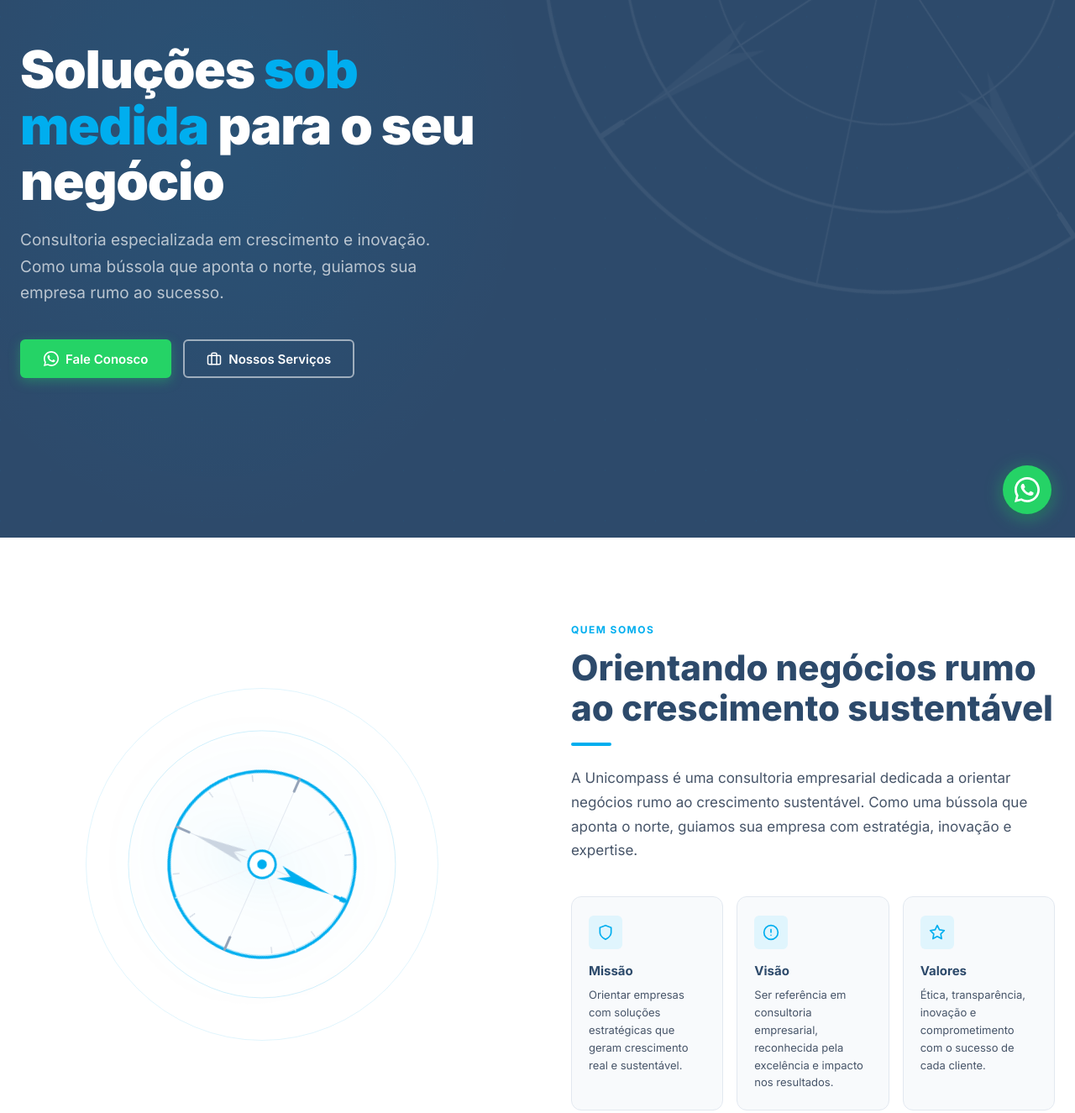
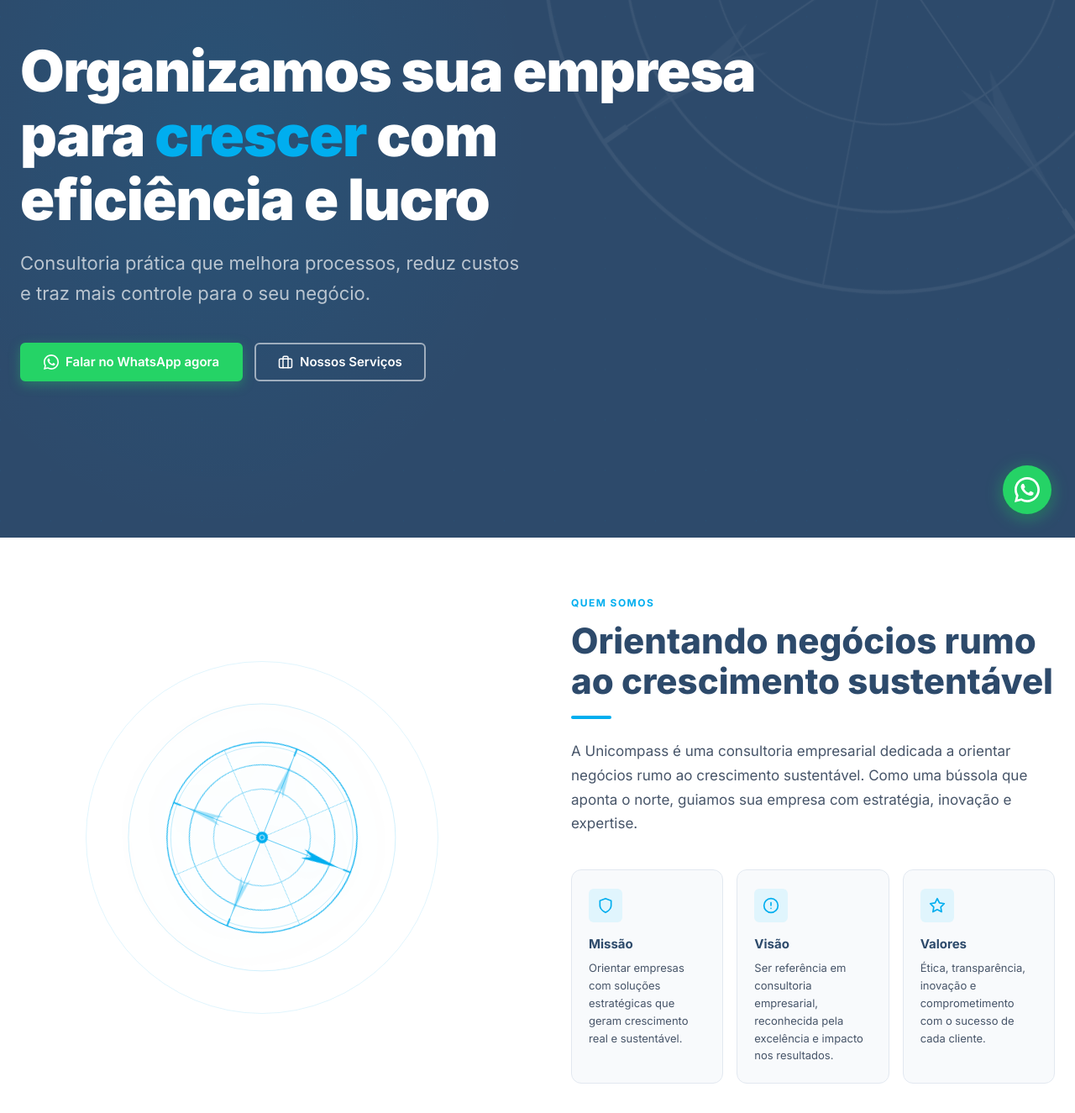
Before and after one commit to enricodfa/siteunicompass, a plain HTML site: page index.html in a window 1280 px wide. Shown: the part 160-1485 px from the top of the page at 84% size. Drawn offline with nearby package versions, Linux system fonts and the light colour scheme.

Commit message:
Add files via upload

```diff
--- a/index.html
+++ b/index.html
@@ -55,7 +55,7 @@
 
     html {
       scroll-behavior: smooth;
-      scroll-padding-top: 130px;
+      scroll-padding-top: 100px;
       font-size: 16px;
       -webkit-text-size-adjust: 100%;
     }
@@ -424,7 +424,7 @@
     .hero-content {
       position: relative;
       z-index: 2;
-      padding-block: 5rem;
+      padding-block: 6rem;
     }
 
     .hero-badge {
@@ -454,13 +454,15 @@
     }
 
     .hero-headline {
-      font-size: clamp(2.25rem, 6vw, 3.875rem);
+      font-size: clamp(2.5rem, 6.5vw, 4.25rem);
       font-weight: 900;
-      line-height: 1.08;
+      line-height: 1.12;
       color: var(--white);
       margin-bottom: 1.25rem;
-      max-width: 13ch;
       letter-spacing: -0.02em;
+    }
+    .hero-line-1, .hero-line-2, .hero-line-3 {
+      display: block;
     }
     .hero-headline .accent {
       color: var(--blue);
@@ -468,7 +470,7 @@
     }
 
     .hero-sub {
-      font-size: clamp(1rem, 2.5vw, 1.1875rem);
+      font-size: clamp(1.125rem, 2.75vw, 1.375rem);
       color: rgba(255,255,255,0.68);
       line-height: 1.65;
       max-width: 44ch;
@@ -489,7 +491,7 @@
     ============================================= */
     #sobre {
       background: var(--white);
-      padding-block: 6rem;
+      padding-block: 4rem;
     }
 
     .about-grid {
@@ -595,7 +597,7 @@
     ============================================= */
     #servicos {
       background: var(--off-white);
-      padding-block: 6rem;
+      padding-block: 4rem;
     }
 
     .services-header {
@@ -692,7 +694,7 @@
     ============================================= */
     #contato {
       background: var(--white);
-      padding-block: 6rem;
+      padding-block: 4rem;
     }
 
     .contact-grid {
@@ -1148,11 +1150,13 @@
 
 
           <h1 class="hero-headline reveal reveal-delay-1">
-            Soluções <span class="accent">sob medida</span> para o seu negócio
+            <span class="hero-line-1">Organizamos sua empresa</span>
+            <span class="hero-line-2">para <span class="accent">crescer</span> com</span>
+            <span class="hero-line-3">eficiência e lucro</span>
           </h1>
 
           <p class="hero-sub reveal reveal-delay-2">
-            Consultoria especializada em crescimento e inovação. Como uma bússola que aponta o norte, guiamos sua empresa rumo ao sucesso.
+            Consultoria prática que melhora processos, reduz custos e traz mais controle para o seu negócio.
           </p>
 
           <div class="hero-ctas reveal reveal-delay-3">
@@ -1164,7 +1168,7 @@
                 <path d="M17.472 14.382c-.297-.149-1.758-.867-2.03-.967-.273-.099-.471-.148-.67.15-.197.297-.767.966-.94 1.164-.173.199-.347.223-.644.075-.297-.15-1.255-.463-2.39-1.475-.883-.788-1.48-1.761-1.653-2.059-.173-.297-.018-.458.13-.606.134-.133.298-.347.446-.52.149-.174.198-.298.298-.497.099-.198.05-.371-.025-.52-.075-.149-.669-1.612-.916-2.207-.242-.579-.487-.5-.669-.51-.173-.008-.371-.01-.57-.01-.198 0-.52.074-.792.372-.272.297-1.04 1.016-1.04 2.479 0 1.462 1.065 2.875 1.213 3.074.149.198 2.096 3.2 5.077 4.487.709.306 1.262.489 1.694.625.712.227 1.36.195 1.871.118.571-.085 1.758-.719 2.006-1.413.248-.694.248-1.289.173-1.413-.074-.124-.272-.198-.57-.347z"/>
                 <path d="M12 0C5.373 0 0 5.373 0 12c0 2.125.554 4.121 1.523 5.854L0 24l6.335-1.502A11.94 11.94 0 0012 24c6.627 0 12-5.373 12-12S18.627 0 12 0zm0 21.818a9.796 9.796 0 01-5.006-1.372l-.357-.213-3.758.891.945-3.668-.233-.374A9.795 9.795 0 012.182 12c0-5.42 4.398-9.818 9.818-9.818S21.818 6.58 21.818 12 17.42 21.818 12 21.818z"/>
               </svg>
-              Fale Conosco
+              Falar no WhatsApp agora
             </a>
             <a href="#servicos" class="btn btn-outline-white">
               <svg xmlns="http://www.w3.org/2000/svg" width="18" height="18" viewBox="0 0 24 24" fill="none" stroke="currentColor" stroke-width="2" stroke-linecap="round" stroke-linejoin="round" aria-hidden="true"><rect width="20" height="14" x="2" y="7" rx="2"/><path d="M16 21V5a2 2 0 0 0-2-2h-4a2 2 0 0 0-2 2v16"/></svg>
@@ -1188,39 +1192,32 @@
               <div class="about-ring about-ring-2"></div>
               <div class="about-ring about-ring-3"></div>
               <!-- Main compass SVG -->
-              <svg class="about-compass-svg" viewBox="0 0 200 200" fill="none" xmlns="http://www.w3.org/2000/svg">
-                <circle cx="100" cy="100" r="96" stroke="#00AEEF" stroke-width="3"/>
+              <svg class="about-compass-svg" viewBox="0 0 400 400" fill="none" xmlns="http://www.w3.org/2000/svg">
+                <circle cx="200" cy="200" r="196" stroke="#00AEEF" stroke-width="2"/>
+                <circle cx="200" cy="200" r="150" stroke="#00AEEF" stroke-width="1.5"/>
+                <circle cx="200" cy="200" r="100" stroke="#00AEEF" stroke-width="1"/>
                 <!-- Cardinal lines -->
-                <line x1="100" y1="4"   x2="100" y2="196" stroke="#E2E8F0" stroke-width="1"/>
-                <line x1="4"   y1="100" x2="196" y2="100" stroke="#E2E8F0" stroke-width="1"/>
+                <line x1="200" y1="4"   x2="200" y2="396" stroke="#00AEEF" stroke-width="1"/>
+                <line x1="4"   y1="200" x2="396" y2="200" stroke="#00AEEF" stroke-width="1"/>
                 <!-- Ordinal lines -->
-                <line x1="32"  y1="32"  x2="168" y2="168" stroke="#F1F5F9" stroke-width="1"/>
-                <line x1="168" y1="32"  x2="32"  y2="168" stroke="#F1F5F9" stroke-width="1"/>
-                <!-- Cardinal ticks -->
-                <line x1="100" y1="4"   x2="100" y2="18"  stroke="#00AEEF" stroke-width="3" stroke-linecap="round"/>
-                <line x1="100" y1="182" x2="100" y2="196" stroke="#94A3B8" stroke-width="2.5" stroke-linecap="round"/>
-                <line x1="4"   y1="100" x2="18"  y2="100" stroke="#94A3B8" stroke-width="2.5" stroke-linecap="round"/>
-                <line x1="182" y1="100" x2="196" y2="100" stroke="#94A3B8" stroke-width="2.5" stroke-linecap="round"/>
-                <!-- N label -->
-                <text x="100" y="12" font-size="8" font-weight="700" fill="#00AEEF" text-anchor="middle" font-family="Inter,sans-serif">N</text>
-                <!-- North arrow (sky blue) -->
-                <polygon points="100,24 107,80 100,68 93,80" fill="#00AEEF"/>
-                <!-- South arrow (muted) -->
-                <polygon points="100,176 107,120 100,132 93,120" fill="#CBD5E1"/>
+                <line x1="61"  y1="61"  x2="339" y2="339" stroke="#00AEEF" stroke-width="0.75"/>
+                <line x1="339" y1="61"  x2="61"  y2="339" stroke="#00AEEF" stroke-width="0.75"/>
+                <!-- Ticks -->
+                <line x1="200" y1="4"   x2="200" y2="20"  stroke="#00AEEF" stroke-width="3"/>
+                <line x1="200" y1="380" x2="200" y2="396" stroke="#00AEEF" stroke-width="3"/>
+                <line x1="4"   y1="200" x2="20"  y2="200" stroke="#00AEEF" stroke-width="3"/>
+                <line x1="380" y1="200" x2="396" y2="200" stroke="#00AEEF" stroke-width="3"/>
+                <!-- Arrow N -->
+                <polygon points="200,30 210,110 200,90 190,110" fill="#00AEEF"/>
+                <!-- Arrow S -->
+                <polygon points="200,370 210,290 200,310 190,290" fill="#00AEEF" opacity="0.35"/>
+                <!-- Arrow E -->
+                <polygon points="370,200 290,210 310,200 290,190" fill="#00AEEF" opacity="0.35"/>
+                <!-- Arrow W -->
+                <polygon points="30,200 110,210 90,200 110,190" fill="#00AEEF" opacity="0.35"/>
                 <!-- Center -->
-                <circle cx="100" cy="100" r="14" fill="white" stroke="#00AEEF" stroke-width="2.5"/>
-                <circle cx="100" cy="100" r="5" fill="#00AEEF"/>
-                <!-- Degree marks (every 30°) -->
-                <g stroke="#CBD5E1" stroke-width="1" stroke-linecap="round">
-                  <line x1="100" y1="8" x2="100" y2="14" transform="rotate(30 100 100)"/>
-                  <line x1="100" y1="8" x2="100" y2="14" transform="rotate(60 100 100)"/>
-                  <line x1="100" y1="8" x2="100" y2="14" transform="rotate(120 100 100)"/>
-                  <line x1="100" y1="8" x2="100" y2="14" transform="rotate(150 100 100)"/>
-                  <line x1="100" y1="8" x2="100" y2="14" transform="rotate(210 100 100)"/>
-                  <line x1="100" y1="8" x2="100" y2="14" transform="rotate(240 100 100)"/>
-                  <line x1="100" y1="8" x2="100" y2="14" transform="rotate(300 100 100)"/>
-                  <line x1="100" y1="8" x2="100" y2="14" transform="rotate(330 100 100)"/>
-                </g>
+                <circle cx="200" cy="200" r="12" fill="#00AEEF"/>
+                <circle cx="200" cy="200" r="5" fill="none" stroke="white" stroke-width="1.5"/>
               </svg>
             </div>
           </div>
```
